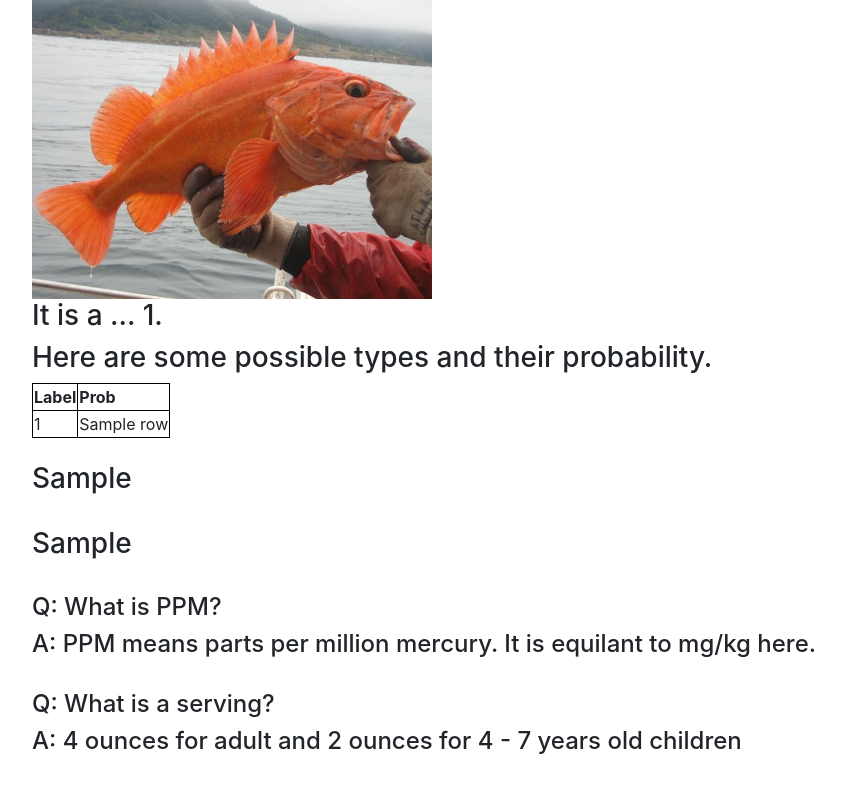
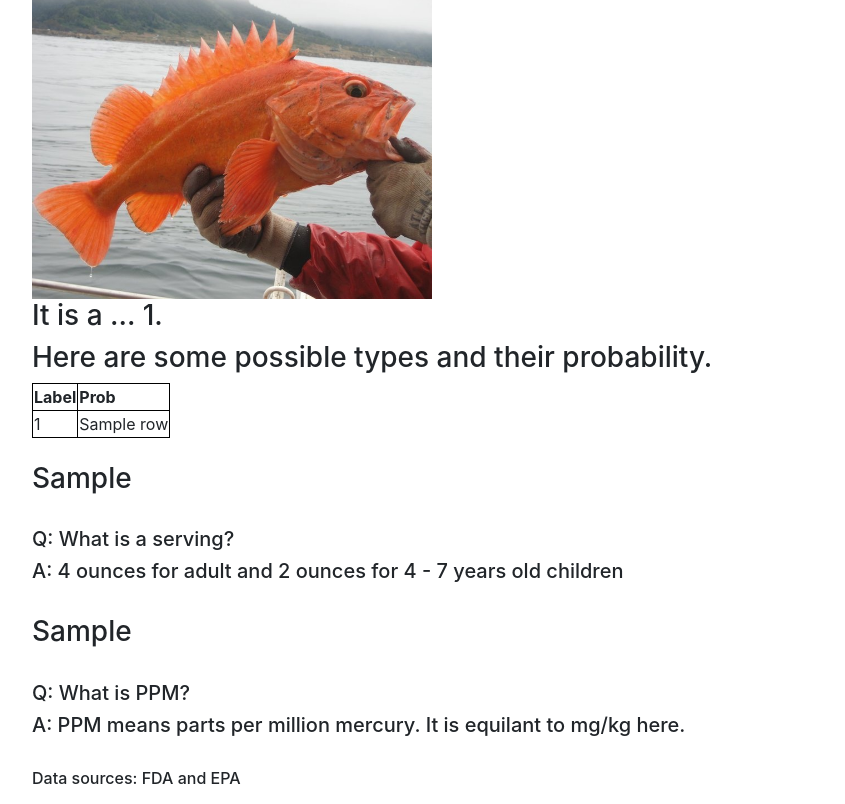
Before and after one commit to pkufelix/FishToxicityPro, a Flask app: template website/templates/upload_ok.html in a window 1280 px wide. Shown: the part 151-955 px from the top of the page, without its empty margins (68-913 px from the left). Before the commit the page ends 905 px from the top, so only its background shows below. Run offline with Flask 2, Linux system fonts and the light colour scheme; the template is opened without the code that fills it: most values are stand-ins (such as "Sample title", 1, 10 or a date in 2020); some libraries are stand-ins or nearby versions.

Commit message:
Changed the website text orders

```diff
--- a/website/templates/upload_ok.html
+++ b/website/templates/upload_ok.html
@@ -86,15 +86,17 @@
             </tbody>
           </table>
           <br/>
+          <h3>{{lineoutput2}}</h3>
+          <br />
+          <h5>Q: What is a serving?</h5>
+          <h5>A: 4 ounces for adult and 2 ounces for 4 - 7 years old children</h5>
+          <br />
           <h3>{{lineoutput1}}</h3>
           <br />
-          <h3>{{lineoutput2}}</h3>
-          <br />
-          <h4>Q: What is PPM?</h4>
-          <h4>A: PPM means parts per million mercury. It is equilant to mg/kg here.</h4>
-          <br />
-          <h4>Q: What is a serving?</h4>
-          <h4>A: 4 ounces for adult and 2 ounces for 4 - 7 years old children</h4>
+          <h5>Q: What is PPM?</h5>
+          <h5>A: PPM means parts per million mercury. It is equilant to mg/kg here.</h5>
+	  <br />
+	  <h6>Data sources: FDA and EPA</h6>
         </div>
       </form>
     </div>
```
